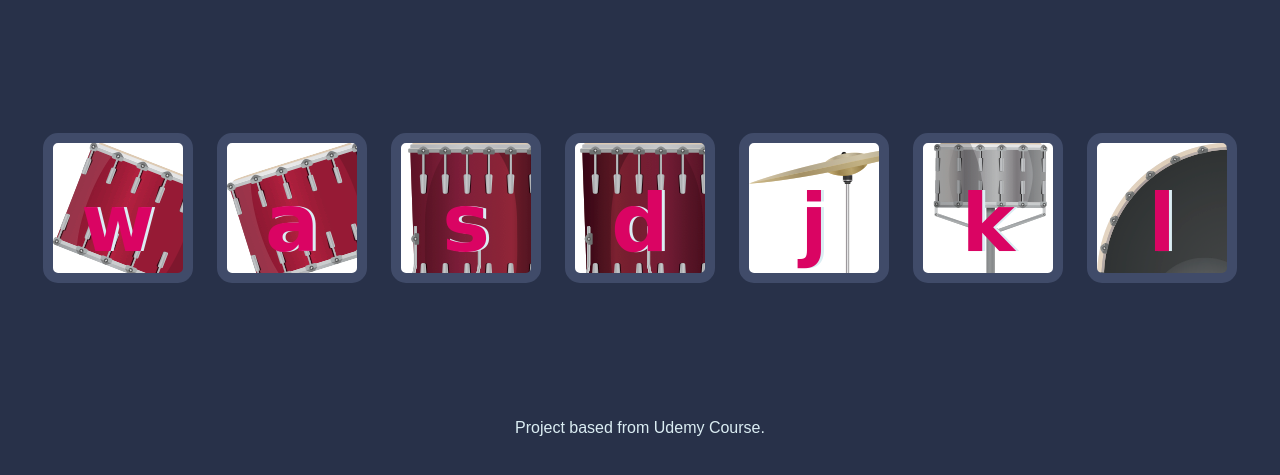
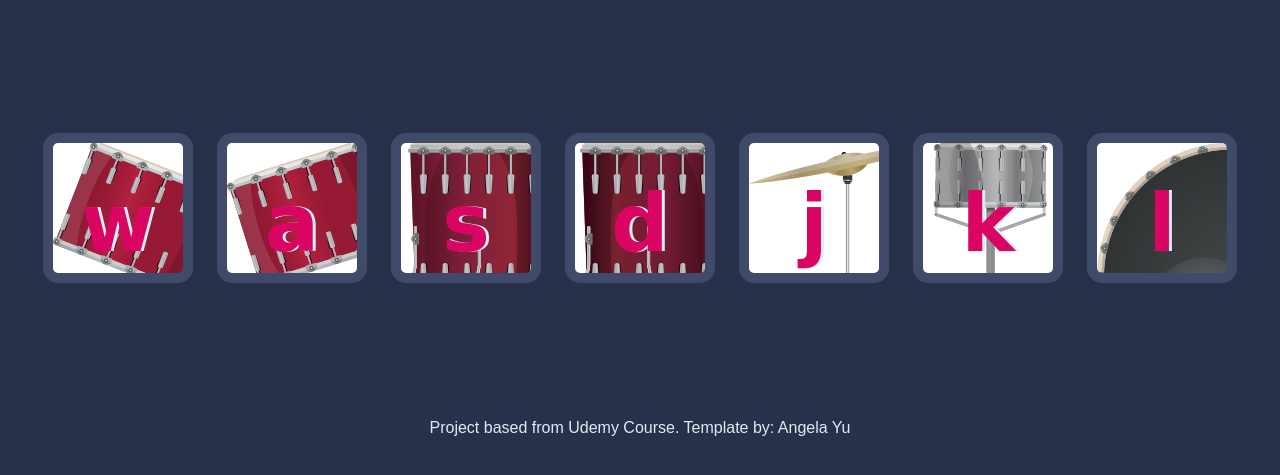
Before and after one commit to cisjacob/SJSP-Drums, a plain HTML site: page index.html in a window 1280 px wide. Shown: the part 149-624 px from the top of the page. Drawn offline with Linux system fonts and the light colour scheme; a web font is replaced by a local one.

Commit message:
Update index.html

```diff
--- a/index.html
+++ b/index.html
@@ -3,7 +3,7 @@
 
 <head>
   <meta charset="utf-8">
-  <title>Virtual Drum</title>
+  <title>Drum Kit</title>
   <link rel="stylesheet" href="styles.css">
   <link href="https://fonts.googleapis.com/css2?family=Otomanopee+One&display=swap" rel="stylesheet">
 
@@ -22,7 +22,7 @@
     <button class="l drum">l</button>
   </div>
   <footer>
-    Project based from Udemy Course.
+    Project based from Udemy Course. Template by: Angela Yu
   </footer>
   <script src="index.js"></script>
 </body>
```
